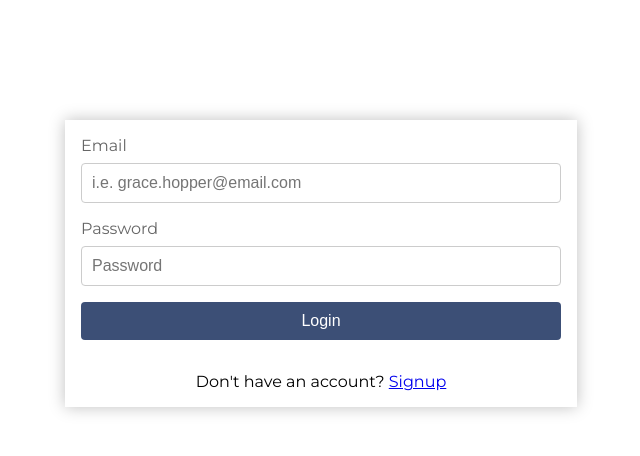
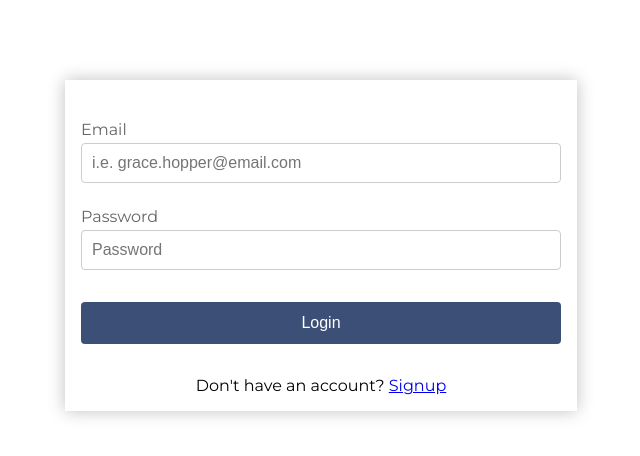
Before and after one commit to yusufalp/easy-meeting-client, a React (Create React App) app: page /login in a window 1280 px wide. Shown: the top 456 px of the page, without its empty margins (319-959 px from the left). Built offline with nearby package versions, Linux system fonts and the light colour scheme.

Commit message:
update form style for margins between inputs and labels

```diff
--- a/src/index.css
+++ b/src/index.css
@@ -24,10 +24,10 @@ form {
 
 form label {
   color: #666666;
+  margin: 24px 0 4px;
 }
 
 form input {
-  margin: 8px 0 16px;
   padding: 10px;
   border: 1px solid #cccccc;
   border-radius: 4px;
@@ -46,8 +46,8 @@ form button[type="submit"] {
   border-radius: 4px;
   cursor: pointer;
   font-size: 16px;
-  padding: 10px 20px;
-  margin-bottom: 32px;
+  padding: 12px 24px;
+  margin: 32px 0;
 }
 
 form button[type="submit"]:hover {
@@ -57,14 +57,6 @@ form button[type="submit"]:hover {
 form button[type="submit"]:disabled {
   background-color: grey;
   cursor: not-allowed;
-}
-
-.form-bg {
-  box-shadow: 0px 0px 15px rgba(0, 0, 0, 0.25);
-  max-width: 480px;
-  width: 80%;
-  margin: 120px auto;
-  padding: 16px;
 }
 
 .group-row div {
@@ -77,6 +69,33 @@ form button[type="submit"]:disabled {
   text-align: center;
 }
 
+.formValidationError {
+  color: red;
+}
+
+.form-bg,
+.table-bg {
+  box-shadow: 0px 0px 16px rgba(0, 0, 0, 0.25);
+  max-width: 480px;
+  width: 80%;
+  margin: 80px auto;
+  padding: 16px;
+}
+
+table caption {
+  margin-bottom: 16px;
+}
+
+td {
+  height: 32px;
+  width: 8%;
+  text-align: center;
+}
+
+td:hover {
+  cursor: pointer;
+}
+
 @media screen and (min-width: 481px) {
   .group-row div:first-child {
     margin-right: 8px;
```
